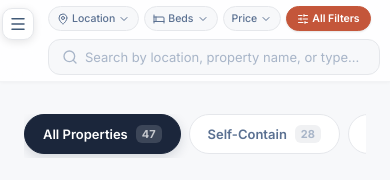
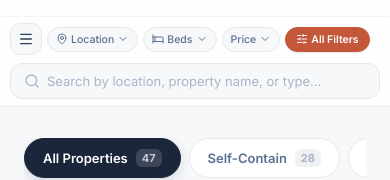
Before and after one commit to idtechnology1999/LandLord, a React (Vite) app: page /home in a window 390 px wide. Shown: the top 180 px of the page. Built offline with nearby package versions, Linux system fonts and the light colour scheme.

Commit message:
Mobile: hamburger inline with filter buttons in one row, header hidden on Home, shown on other pages

```diff
--- a/src/layouts/WebLayout.tsx
+++ b/src/layouts/WebLayout.tsx
@@ -125,9 +125,11 @@ export default function WebLayout() {
         <header className="top-header">
           <div className="header-inner">
             <div className="header-left">
-              <button onClick={() => setSidebarOpen(true)} className="mobile-menu-btn">
-                <Menu className="w-5 h-5" />
-              </button>
+              {(location.pathname !== '/home' && location.pathname !== '/home/') && (
+                <button onClick={() => setSidebarOpen(true)} className="mobile-menu-btn">
+                  <Menu className="w-5 h-5" />
+                </button>
+              )}
             </div>
 
             <div className="header-right">
@@ -191,8 +193,8 @@ export default function WebLayout() {
           </div>
         </header>
 
-        <main className="main-content-body">
-          <Outlet context={{ openAuth, isLoggedIn, t }} />
+        <main className={`main-content-body ${(location.pathname === '/home' || location.pathname === '/home/') ? 'is-home' : ''}`}>
+          <Outlet context={{ openAuth, isLoggedIn, t, sidebarOpen, setSidebarOpen }} />
         </main>
 
         <footer className="footer">
--- a/src/pages/Home.tsx
+++ b/src/pages/Home.tsx
@@ -1,12 +1,12 @@
 import { useState, useRef, useEffect, useMemo } from 'react'
 import { useOutletContext, useNavigate } from 'react-router-dom'
-import { Search, SlidersHorizontal, MapPin, Bed, Bath, Heart, Star, Verified, ArrowRight, TrendingUp, X, ChevronDown, Eye, Shield, Bell } from 'lucide-react'
+import { Search, SlidersHorizontal, MapPin, Bed, Bath, Heart, Star, Verified, ArrowRight, TrendingUp, X, ChevronDown, Eye, Shield, Bell, Menu } from 'lucide-react'
 import { allListings, worldwideLocations } from '../data/listings'
 import type { Listing } from '../data/listings'
 
 import VirtualTour from '../components/VirtualTour'
 
-type ContextType = { openAuth: (prompt?: string) => void; isLoggedIn: boolean; t: Record<string, string> }
+type ContextType = { openAuth: (prompt?: string) => void; isLoggedIn: boolean; t: Record<string, string>; sidebarOpen: boolean; setSidebarOpen: (v: boolean) => void }
 
 const ITEMS_PER_PAGE = 20
 
@@ -181,7 +181,7 @@ function LocationCascade({ value, onChange }: { value: { country: string; state:
 }
 
 export default function Home() {
-  const { openAuth, isLoggedIn, t } = useOutletContext<ContextType>()
+  const { openAuth, isLoggedIn, t, setSidebarOpen } = useOutletContext<ContextType>()
   const navigate = useNavigate()
   const [activeCategory, setActiveCategory] = useState('all')
   const [searchQuery, setSearchQuery] = useState('')
@@ -309,6 +309,9 @@ export default function Home() {
             )}
           </div>
           <div className="filter-actions">
+            <button className="mobile-filter-hamburger tap-target" onClick={() => setSidebarOpen(true)}>
+              <Menu size={16} />
+            </button>
             <LocationCascade value={location} onChange={setLocation} />
             <FilterDropdown label="Beds" icon={<Bed className="filter-btn-icon" />} options={bedOptions} value={selectedBeds} onChange={setSelectedBeds} />
             <FilterDropdown label="Price" options={priceRanges} value={selectedPrice} onChange={setSelectedPrice} />
--- a/src/styles/home.css
+++ b/src/styles/home.css
@@ -920,7 +920,7 @@
   .filter-bar-inner {
     flex-direction: column;
     align-items: stretch;
-    padding: 6px 10px 6px 48px;
+    padding: 6px 10px;
     gap: 8px;
   }
 
@@ -931,6 +931,25 @@
     order: -1;
     align-items: center;
     overflow: visible;
+  }
+
+  .mobile-filter-hamburger {
+    display: flex;
+    align-items: center;
+    justify-content: center;
+    width: 32px;
+    height: 32px;
+    flex-shrink: 0;
+    border-radius: 10px;
+    background: var(--surface);
+    border: 1px solid var(--border);
+    color: var(--navy-600);
+    cursor: pointer;
+    transition: all 0.2s ease;
+  }
+
+  .mobile-filter-hamburger:hover {
+    background: var(--navy-50);
   }
 
   .filter-btn {
--- a/src/styles/layout.css
+++ b/src/styles/layout.css
@@ -652,41 +652,34 @@
 /* ── RESPONSIVE ── */
 @media (max-width: 767px) {
   .top-header {
-    position: relative;
-    height: 0;
-    overflow: visible;
-    background: transparent !important;
-    backdrop-filter: none !important;
-    -webkit-backdrop-filter: none !important;
-    border-bottom: none !important;
-    z-index: auto;
+    position: sticky;
+    top: 0;
+    background: rgba(255, 255, 255, 0.85);
+    backdrop-filter: blur(24px) saturate(200%);
+    -webkit-backdrop-filter: blur(24px) saturate(200%);
+    border-bottom: 1px solid rgba(229, 231, 235, 0.4);
+    z-index: 30;
   }
 
   .header-inner {
-    height: 0;
-    padding: 0;
-    overflow: visible;
+    height: auto;
+    padding: 8px 12px;
   }
 
   .mobile-menu-btn {
-    position: fixed;
-    top: 8px;
-    left: 10px;
-    z-index: 35;
-    background: var(--surface-elevated);
-    border-radius: 10px;
-    box-shadow: 0 2px 8px rgba(0, 0, 0, 0.1);
-    border: 1px solid var(--border);
-    padding: 6px;
-    width: 32px;
-    height: 32px;
     display: flex;
     align-items: center;
     justify-content: center;
+    background: none;
+    border: none;
+    padding: 6px;
+    border-radius: 10px;
+    cursor: pointer;
+    color: var(--navy-500);
   }
 
   .mobile-menu-btn:hover {
-    background: white;
+    background: var(--surface);
   }
 
   .header-right {
@@ -695,6 +688,13 @@
 
   .sidebar-mobile-utils {
     display: flex;
+  }
+}
+
+/* Home page: header hidden on mobile (filter bar handles it) */
+@media (max-width: 767px) {
+  .is-home .top-header {
+    display: none;
   }
 }
 
```
